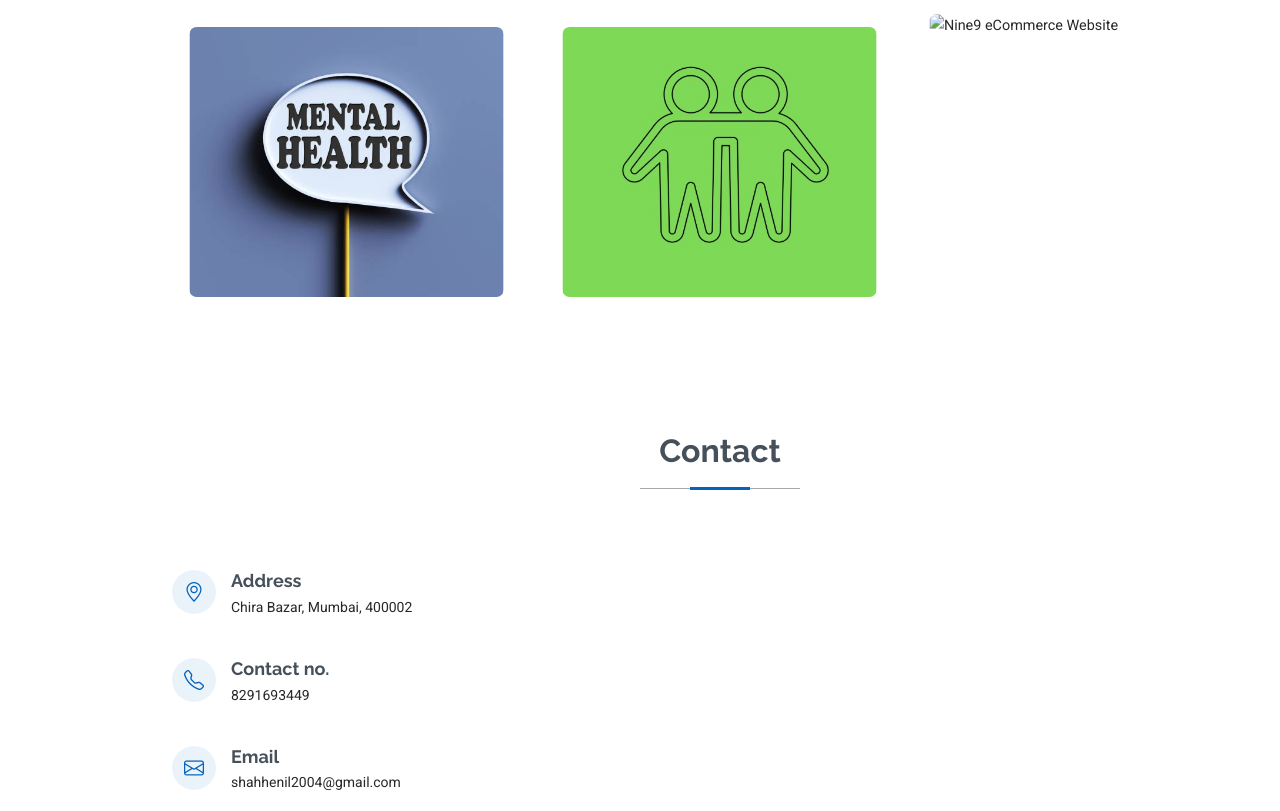
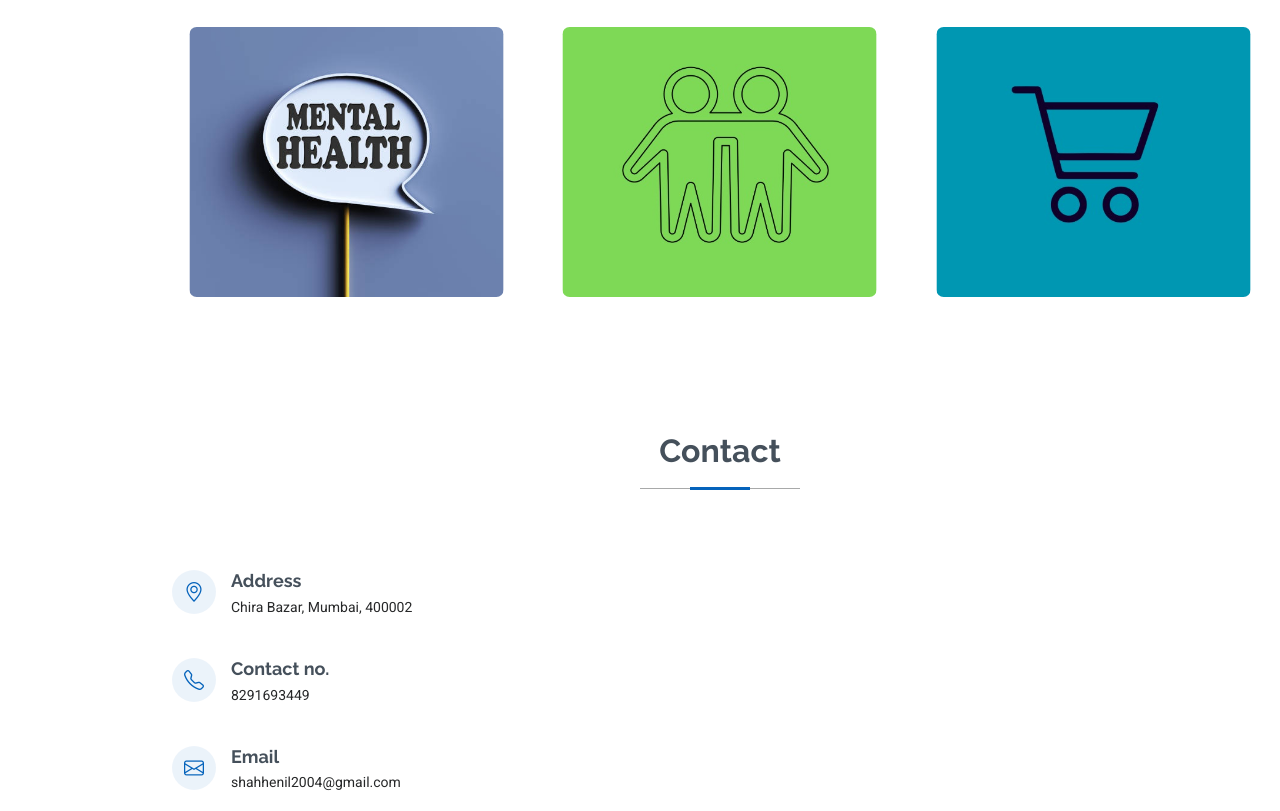
Before and after one commit to henilshah2/resume, a plain HTML site: page index.html in a window 1280 px wide. Shown: the part 4639-5450 px from the top of the page. Drawn offline with Linux system fonts and the light colour scheme.

Commit message:
Update index.html

```diff
--- a/index.html
+++ b/index.html
@@ -361,13 +361,13 @@
             <div class="portfolio-info">
               <h4>BuddyVerse</h4>
               <p><em>Connecting students, fostering collaboration</em></p>
-              <a href="assets/img/" title="View Video" data-gallery="portfolio-gallery-product" class="glightbox preview-link"><i class="bi bi-zoom-in"></i></a>
-              <a href="https://github.com/" title="Github Link" class="details-link"><i class="bi bi-link-45deg"></i></a>
+<!--               <a href="assets/img/" title="View Video" data-gallery="portfolio-gallery-product" class="glightbox preview-link"><i class="bi bi-zoom-in"></i></a>
+              <a href="https://github.com/" title="Github Link" class="details-link"><i class="bi bi-link-45deg"></i></a> -->
             </div>
           </div>
 
           <div class="col-lg-4 col-md-6 portfolio-item isotope-item filter-product">
-            <img src="assets/img/freelance-project.jpg" class="img-fluid" alt="Nine9 eCommerce Website">
+            <img src="assets/img/nine9.jpg" class="img-fluid" alt="Nine9 eCommerce Website">
             <div class="portfolio-info">
               <h4>Nine9 - eCommerce Website</h4>
               <p><em>A dynamic, secure, and scalable eCommerce platform</em></p>
```
